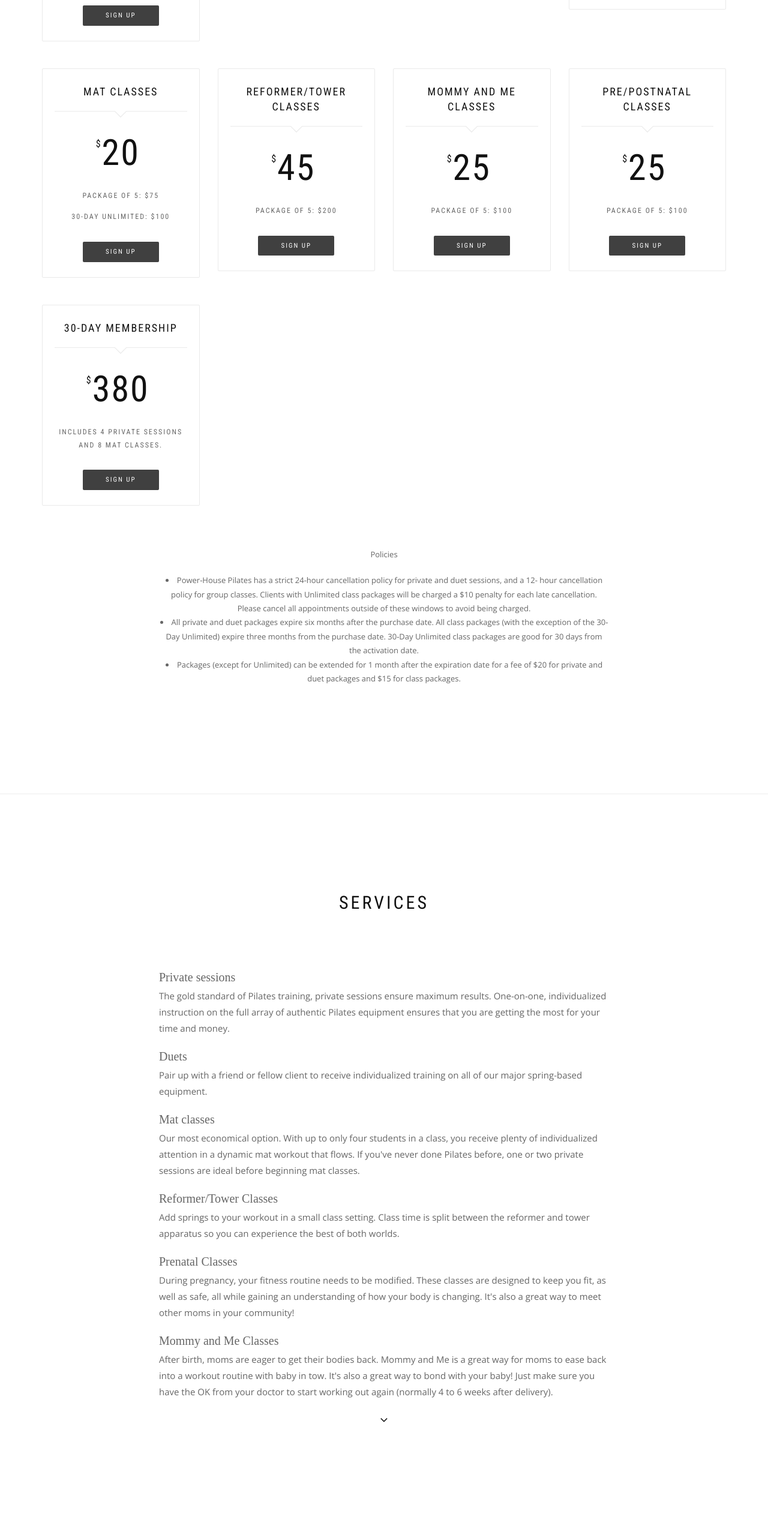
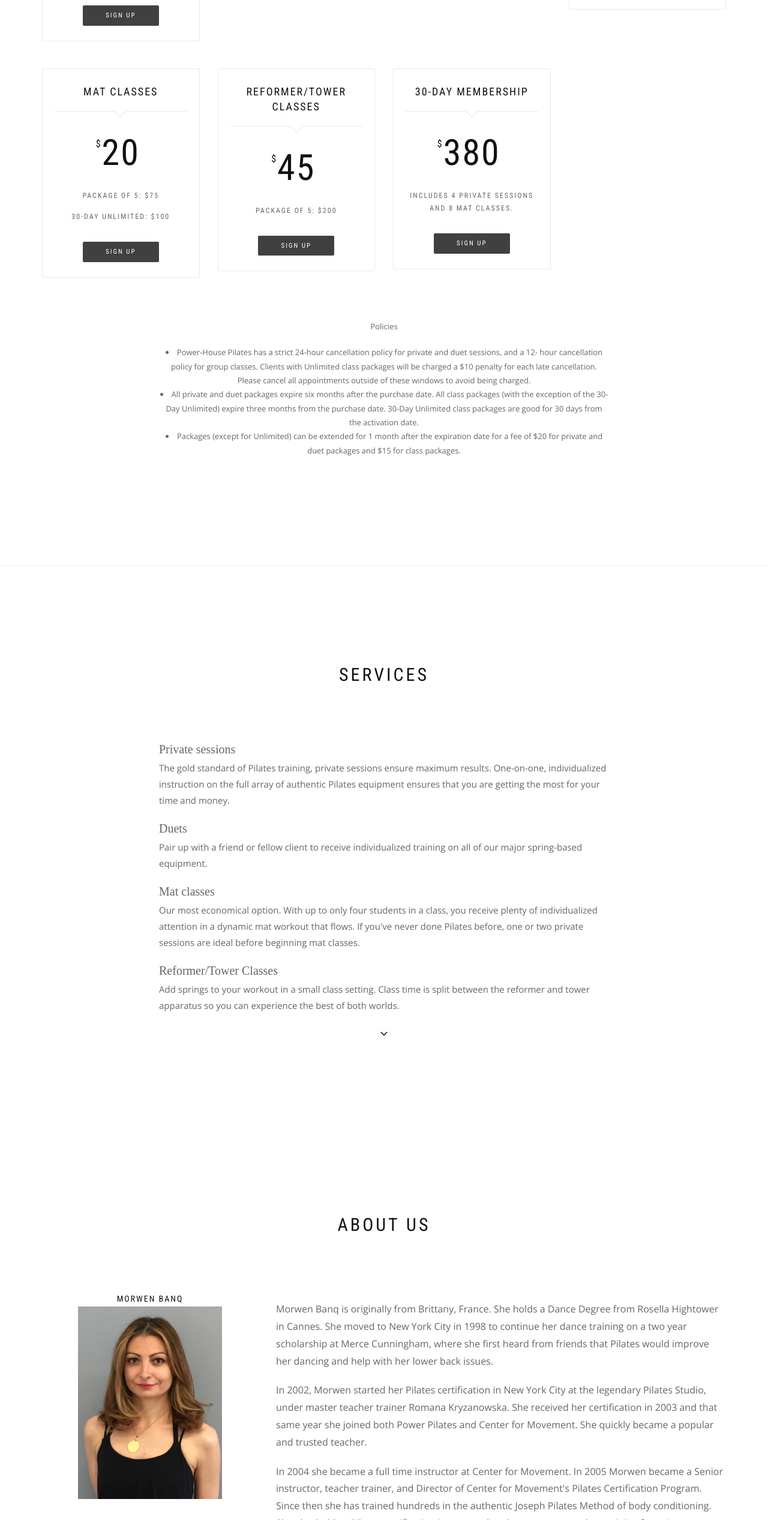
Before and after one commit to atphuser/atphuser.github.io, a plain HTML site: page index.html in a window 1280 px wide. Shown: the part 1558-4092 px from the top of the page at 60% size. Drawn offline with nearby package versions, Linux system fonts and the light colour scheme; some packages are replaced by stand-ins of ours; a web font is replaced by a local one.

Commit message:
Update index.html

```diff
--- a/index.html
+++ b/index.html
@@ -232,36 +232,10 @@ leave each session feeling strengthened, stretched, and invigorated.
 					</div>
 					<!-- Price table end -->
 					<!-- Price table start -->
-					<div class="col-sm-6 col-md-3 col-lg-3">
 
-						<div class="price-table font-alt">
-							<h4>Mommy and Me Classes</h4>
-							<div class="borderline"></div>
-							<p class="price"><span>$</span>25</p>
-							<ul class="price-details">
-								<li>Package of 5: $100</li>
-							</ul>
-							<!-- <a href="#" class="btn btn-d btn-round">Sign Up</a> -->
-							<a href="https://clients.mindbodyonline.com/classic/home?studioid=229000" class="btn btn-d btn-round">Sign Up</a>
-						</div>
-
-					</div>
 					<!-- Price table end -->
 					<!-- Price table start -->
-					<div class="col-sm-6 col-md-3 col-lg-3">
 
-						<div class="price-table font-alt">
-							<h4> Pre/Postnatal Classes</h4>
-							<div class="borderline"></div>
-							<p class="price"><span>$</span>25</p>
-							<ul class="price-details">
-								<li>Package of 5: $100</li>
-							</ul>
-							<!-- <a href="#" class="btn btn-d btn-round">Sign Up</a> -->
-							<a href="https://clients.mindbodyonline.com/classic/home?studioid=229000" class="btn btn-d btn-round">Sign Up</a>
-						</div>
-
-					</div>
 					<!-- Price table end -->
 
 					<!-- Price table start -->
@@ -352,28 +326,8 @@ before, one or two private sessions are ideal before beginning mat classes.
 						<div>
 							Add springs to your workout in a small class setting. Class time is split between the reformer and tower apparatus so you can experience the best of both worlds.
 						</div>
-						<div class="font-serif large-text">
-							Prenatal Classes
-						</div>
-						<div>
-							During pregnancy, your fitness routine needs to be modified.   These classes are designed to
 
-keep you fit, as well as safe, all while gaining an understanding of how your body is changing.
 
-It's also a great way to meet other moms in your community!
-						</div>
-						<div class="font-serif large-text">
-							Mommy and Me Classes
-						</div>
-						<div>
-							After birth, moms are eager to get their bodies back.  Mommy and Me is a great way for moms
-
-	to ease back into a workout routine with baby in tow.  It's also a great way to bond with your
-
-	baby!  Just make sure you have the OK from your doctor to start working out again
-
-	(normally 4 to 6 weeks after delivery).
-						</div>
 
 					</div>
 
```
